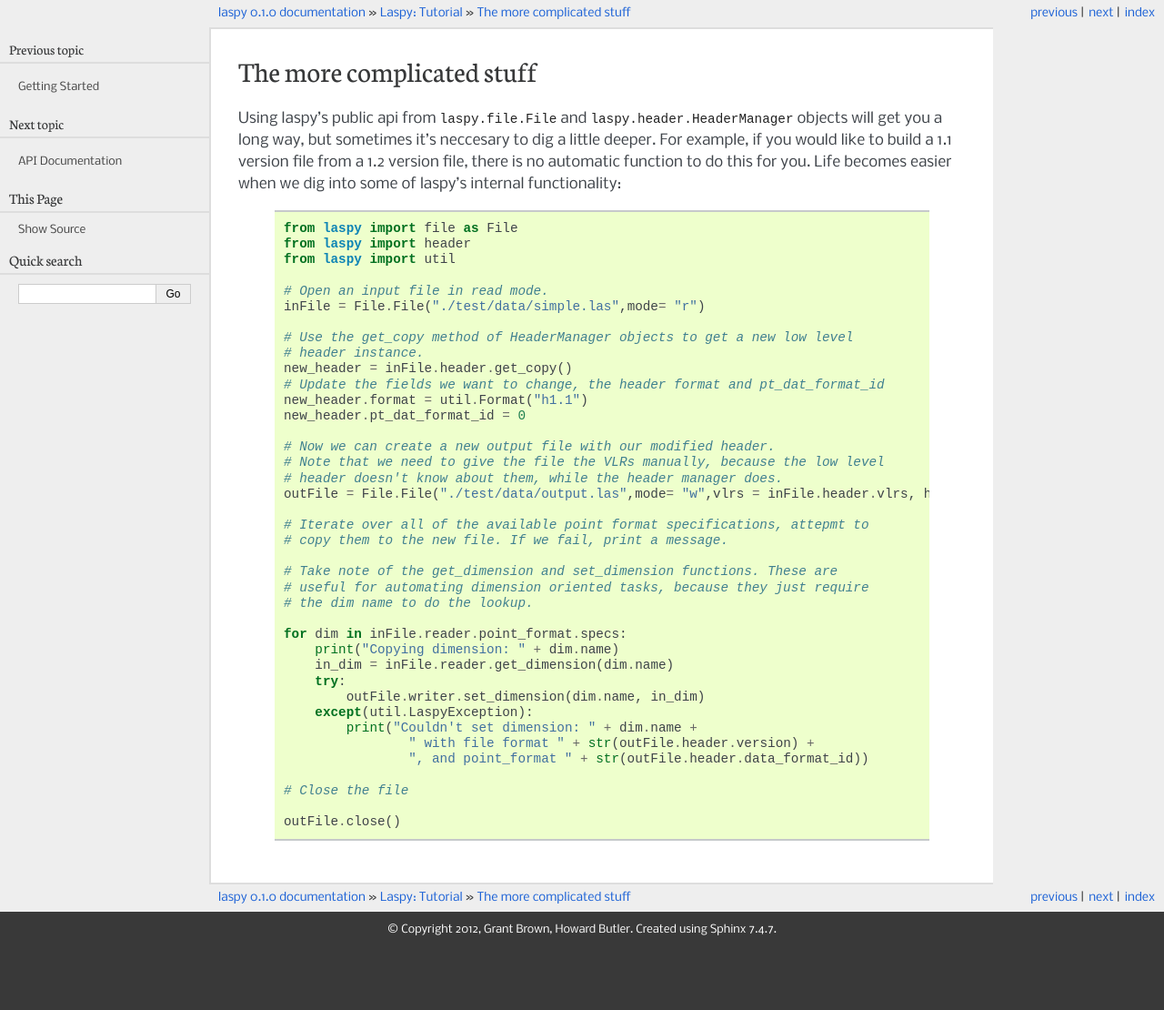
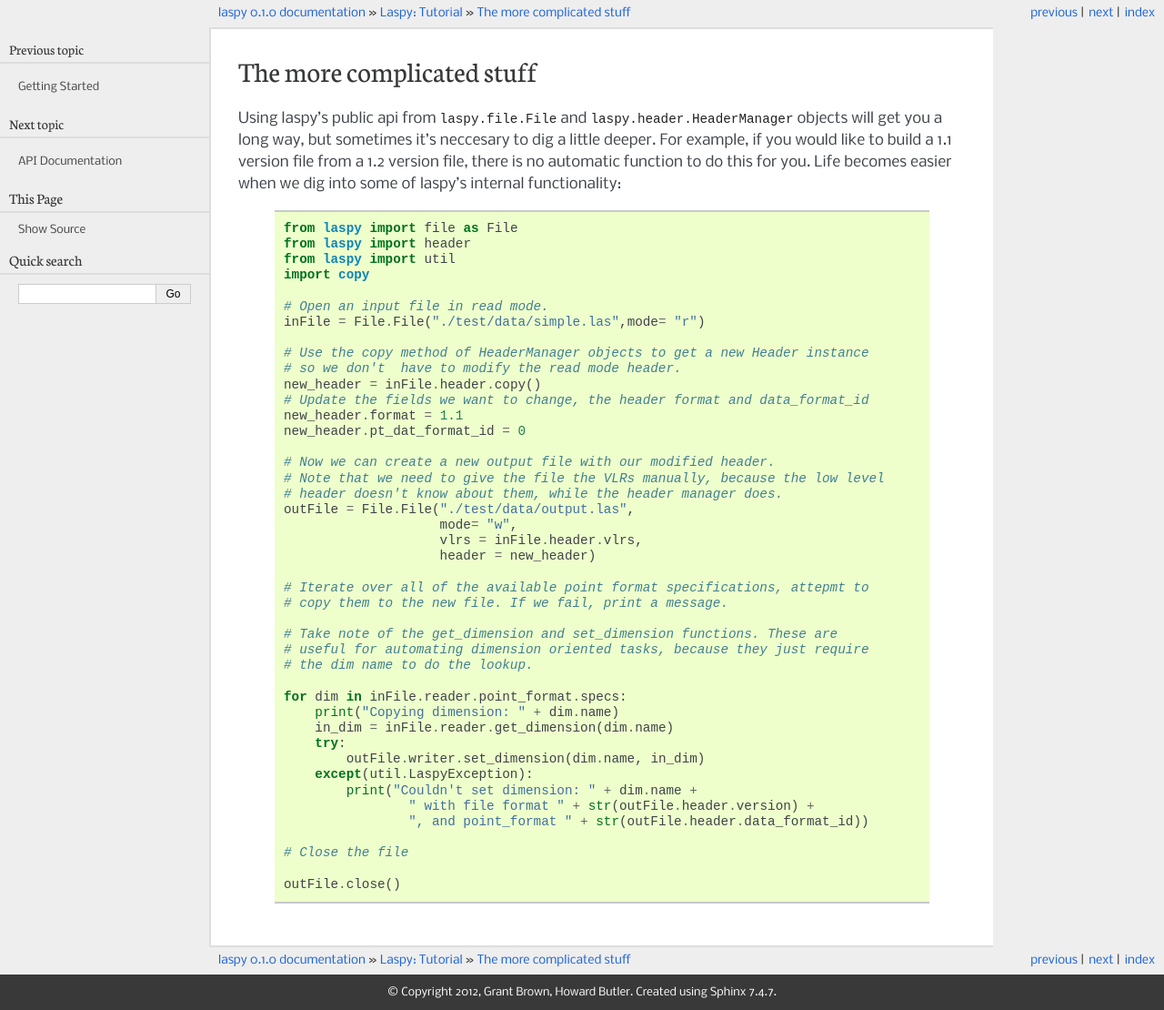
Before and after one commit to laspy/laspy, a Sphinx documentation site: the page built from doc/source/tut_part_2.rst, in a window 1280 px wide. Shown: the whole page at 91% size. Built offline with Sphinx 7.4.7, drawn with Linux system fonts in a browser that asks for light colours; formulas are drawn with MathJax 3; before the commit the page ends 1041 px from its top, so only the background shows below that.

Commit message:
Documentation updates to reflect changes to header format, also make header.format a property which gets the format or does magical reformatting stuff.

```diff
--- a/doc/source/tut_part_2.rst
+++ b/doc/source/tut_part_2.rst
@@ -13,21 +13,25 @@ into some of laspy's internal functionality:
         from laspy import file as File
         from laspy import header
         from laspy import util
+        import copy
 
         # Open an input file in read mode.
         inFile = File.File("./test/data/simple.las",mode= "r")
 
-        # Use the get_copy method of HeaderManager objects to get a new low level
-        # header instance.
-        new_header = inFile.header.get_copy()
-        # Update the fields we want to change, the header format and pt_dat_format_id
-        new_header.format = util.Format("h1.1")
+        # Use the copy method of HeaderManager objects to get a new Header instance
+        # so we don't  have to modify the read mode header.
+        new_header = inFile.header.copy()
+        # Update the fields we want to change, the header format and data_format_id
+        new_header.format = 1.1
         new_header.pt_dat_format_id = 0
 
         # Now we can create a new output file with our modified header.
         # Note that we need to give the file the VLRs manually, because the low level
         # header doesn't know about them, while the header manager does.
-        outFile = File.File("./test/data/output.las",mode= "w",vlrs = inFile.header.vlrs, header = new_header)
+        outFile = File.File("./test/data/output.las",
+                            mode= "w",
+                            vlrs = inFile.header.vlrs,
+                            header = new_header)
 
         # Iterate over all of the available point format specifications, attepmt to
         # copy them to the new file. If we fail, print a message.
```
Also changed, not shown: doc/source/header.rst (+6 -5 lines), 1 other file.
